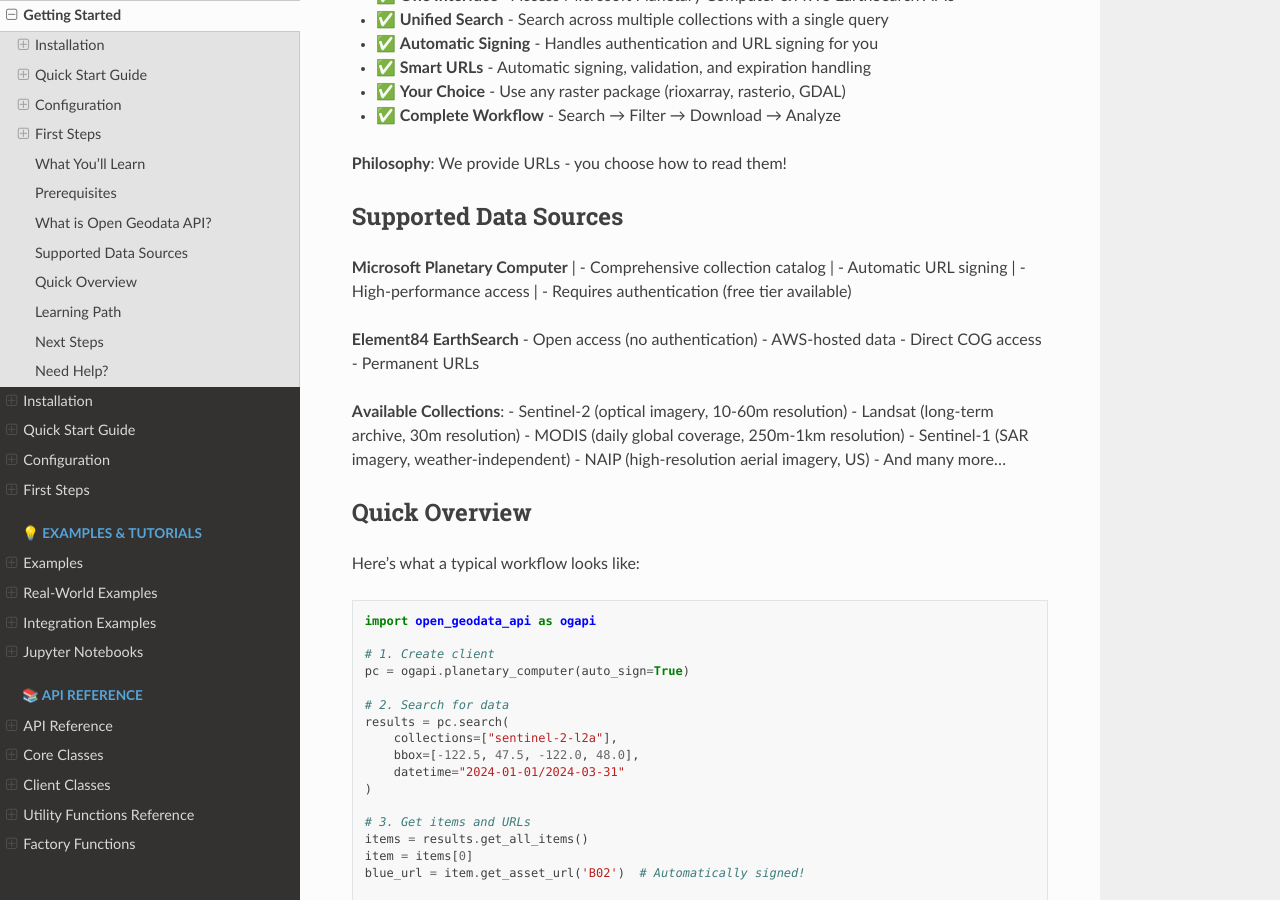
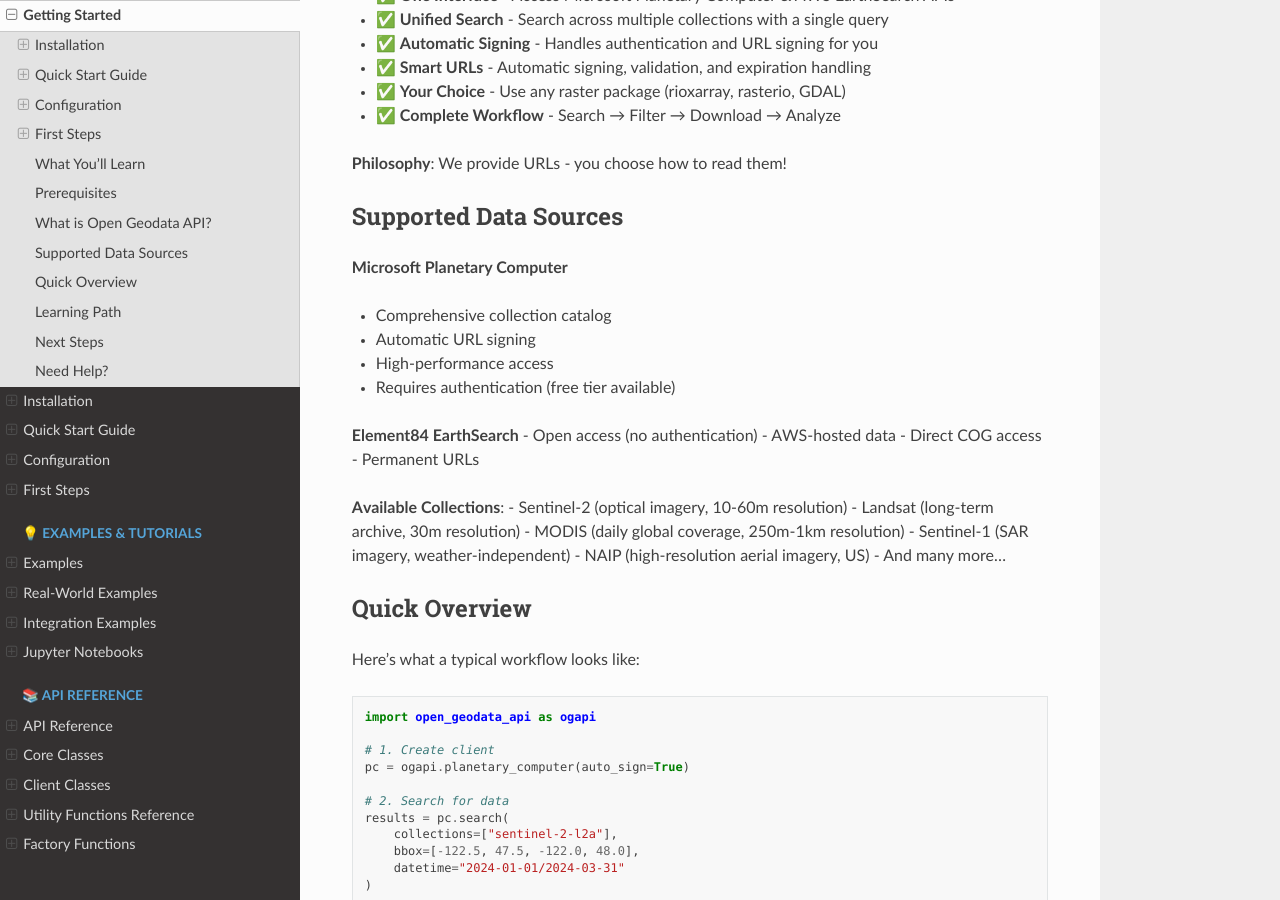
Before and after one commit to Mirjan-Ali-Sha/open-geodata-api, a Sphinx documentation site: the page built from docs/sections/getting-started/index.rst, in a window 1280 px wide and 900 px high, scrolled down 1748 px. Built offline with Sphinx 7.4.7 and the Read the Docs theme 3.1.0, drawn with Linux system fonts in a browser that asks for light colours; pages that are not in the unit, such as notebooks, are missing from menus.

Commit message:
rectify doces...

```diff
--- a/docs/sections/getting-started/index.rst
+++ b/docs/sections/getting-started/index.rst
@@ -49,10 +49,12 @@
 ----------------------
 
 **Microsoft Planetary Computer**
-| - Comprehensive collection catalog
-| - Automatic URL signing
-| - High-performance access
-| - Requires authentication (free tier available)
+
+- Comprehensive collection catalog
+- Automatic URL signing
+- High-performance access
+- Requires authentication (free tier available)
+
 
 **Element84 EarthSearch**
 - Open access (no authentication)
```
